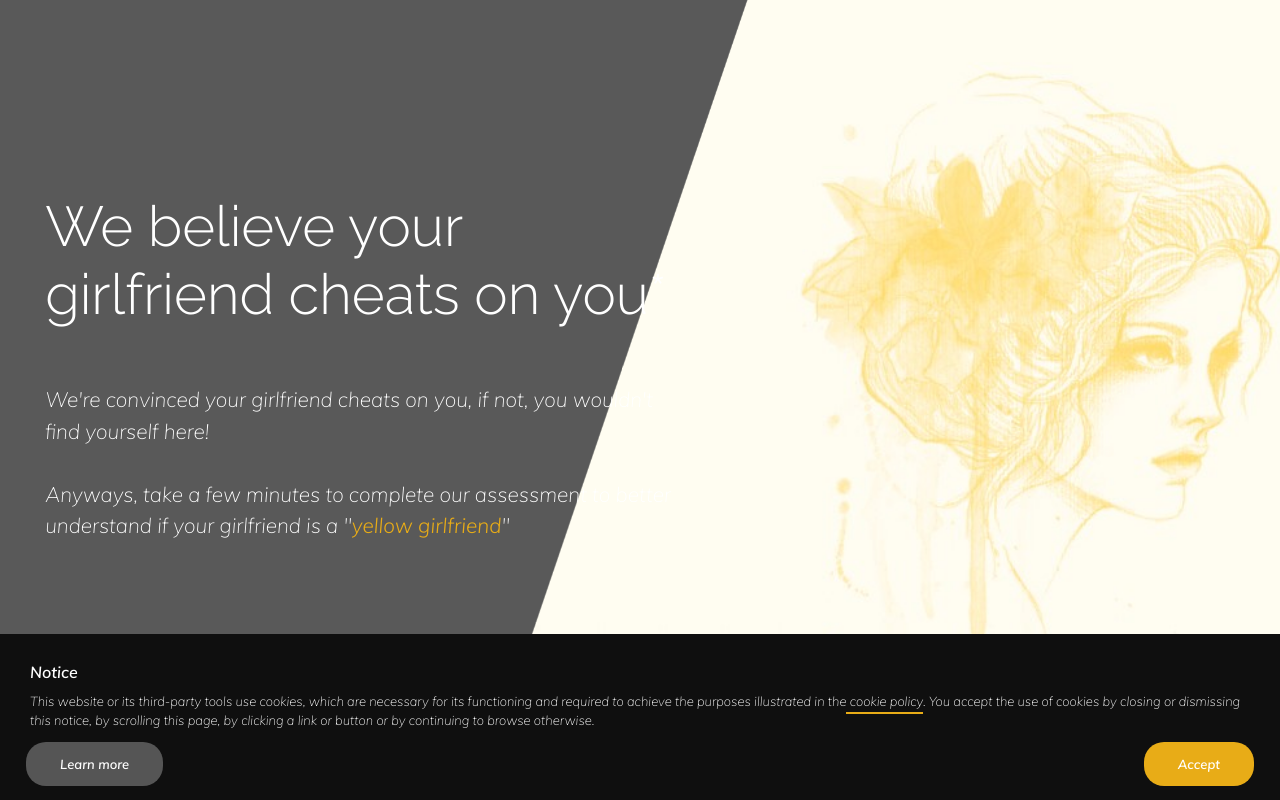
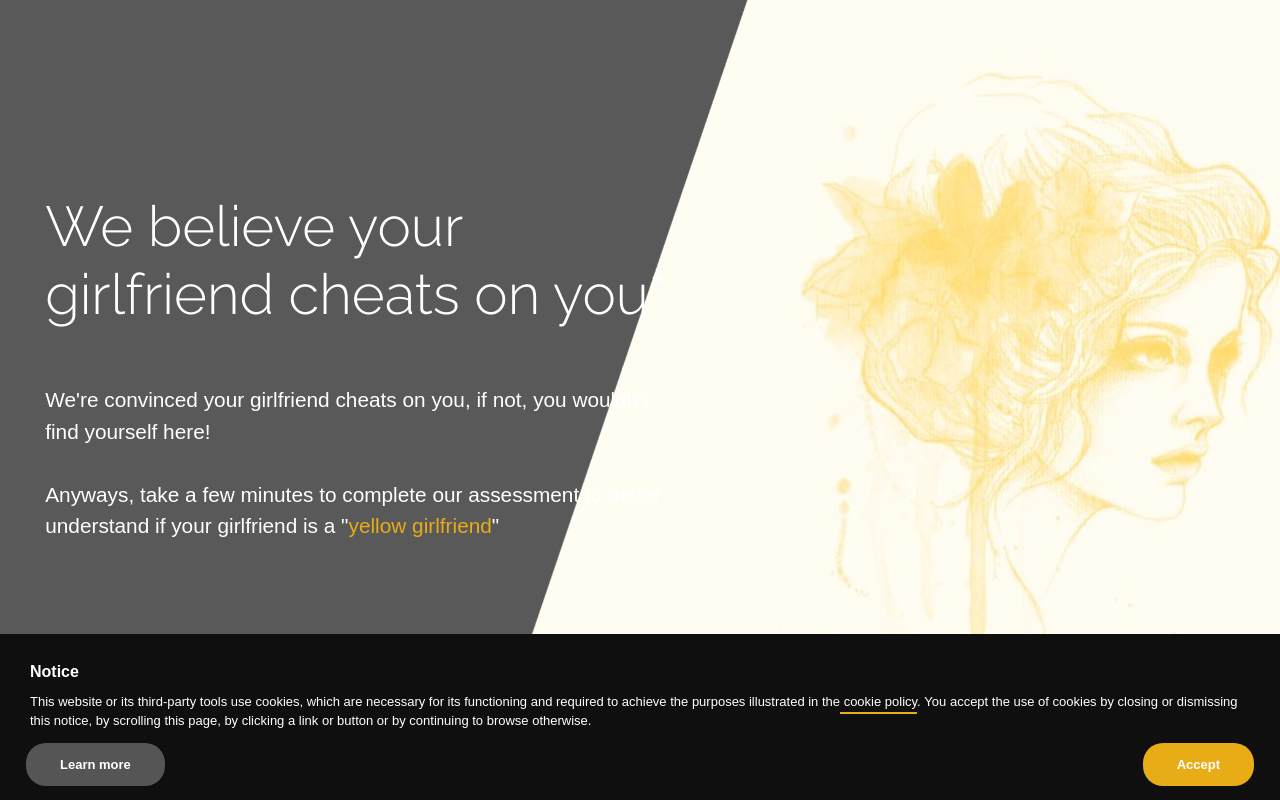
Before and after one commit to Eunit99/YellowGirlfriend-React, a React (Create React App) app: page / in a window 1280 px wide. Built offline with nearby package versions, Linux system fonts and the light colour scheme; no server answers.

Commit message:
Changed the font-family to Muli

```diff
--- a/src/App.css
+++ b/src/App.css
@@ -57,7 +57,7 @@ body {
   font-weight: 100;
   overflow: hidden;
   scroll-behavior: smooth;
-  font-family: Mulish, sans-serif;
+  font-family: Muli, sans-serif;
   font-style: normal;
   scroll-behavior: smooth;
 }
@@ -83,3 +83,5 @@ h6 {
   font-family: Raleway;
   src: local('Raleway'), url('./components/AppContainer/assets/fonts/raleway/Raleway-VariableFont_wght.ttf') format('truetype');
 }
+
+@import url('https://fonts.googleapis.com/css?family=Muli');
--- a/src/components/AppContainer/messages/components/assets/Message.css
+++ b/src/components/AppContainer/messages/components/assets/Message.css
@@ -248,7 +248,7 @@ ul {
 }
 
 .individual-messages {
-  font-family: "Mulish", sans-serif;
+  font-family: Muli, sans-serif;
   font-weight: 200;
 }
 
--- a/src/components/AppContainer/skweyed/components/cookies-consent/assets/css/CookiesConsent.css
+++ b/src/components/AppContainer/skweyed/components/cookies-consent/assets/css/CookiesConsent.css
@@ -13,7 +13,7 @@
 
 .cookies-consent-text {
   font-size: small;
-  font-family: Mulish, sans-serif;
+  font-family: Muli, sans-serif;
 }
 
 .cookies-consent-text--span span {
--- a/src/components/AppContainer/usefulinfo/assets/UsefulInfo.css
+++ b/src/components/AppContainer/usefulinfo/assets/UsefulInfo.css
@@ -1,5 +1,5 @@
 .info-container {
-  font-family: "Raleway", sans-serif;
+  font-family: Muli, sans-serif;
   width: 100%;
   border: 1px solid #e8ac17;
   color: #e8ac17;
```
